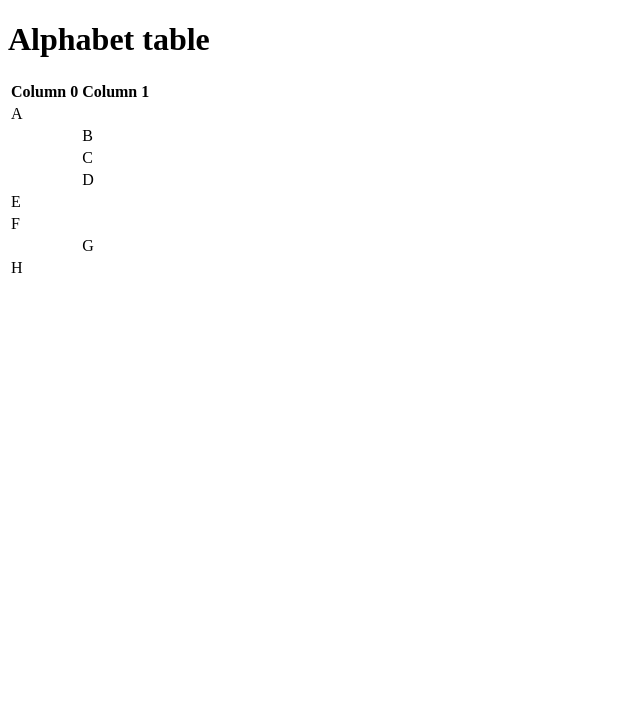
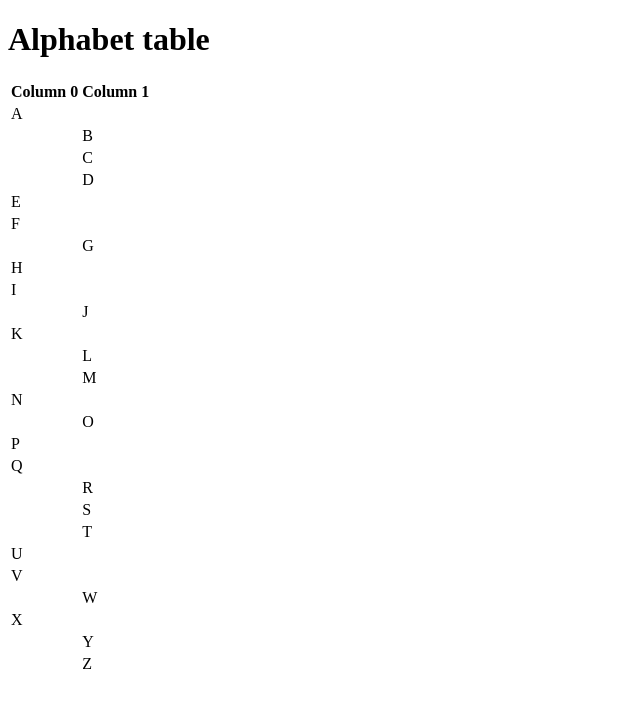
Before and after one commit to comp426-2022-spring/a00-ErnestErmongkonchai-UNC, a website: page index.html in a window 1280 px wide. Shown: the whole page, without its empty margins (0-640 px from the left). Drawn offline with Linux system fonts and the light colour scheme.

Commit message:
added full alphabet

```diff
--- a/index.html
+++ b/index.html
@@ -39,6 +39,60 @@
                     <tr>
                         <td>H</td><td></td>
                     </tr>
+                    <tr>
+                        <td>I</td><td></td>
+                    </tr>
+                    <tr>
+                        <td></td><td>J</td>
+                    </tr>
+                    <tr>
+                        <td>K</td><td></td>
+                    </tr>
+                    <tr>
+                        <td></td><td>L</td>
+                    </tr>
+                    <tr>
+                        <td></td><td>M</td>
+                    </tr>
+                    <tr>
+                        <td>N</td><td></td>
+                    </tr>
+                    <tr>
+                        <td></td><td>O</td>
+                    </tr>
+                    <tr>
+                        <td>P</td><td></td>
+                    </tr>
+                    <tr>
+                        <td>Q</td><td></td>
+                    </tr>
+                    <tr>
+                        <td></td><td>R</td>
+                    </tr>
+                    <tr>
+                        <td></td><td>S</td>
+                    </tr>
+                    <tr>
+                        <td></td><td>T</td>
+                    </tr>
+                    <tr>
+                        <td>U</td><td></td>
+                    </tr>
+                    <tr>
+                        <td>V</td><td></td>
+                    </tr>
+                    <tr>
+                        <td></td><td>W</td>
+                    </tr>
+                    <tr>
+                        <td>X</td><td></td>
+                    </tr>
+                    <tr>
+                        <td></td><td>Y</td>
+                    </tr>
+                    <tr>
+                        <td></td><td>Z</td>
+                    </tr>
                 </tbody>
             </table>
         </div>
```
